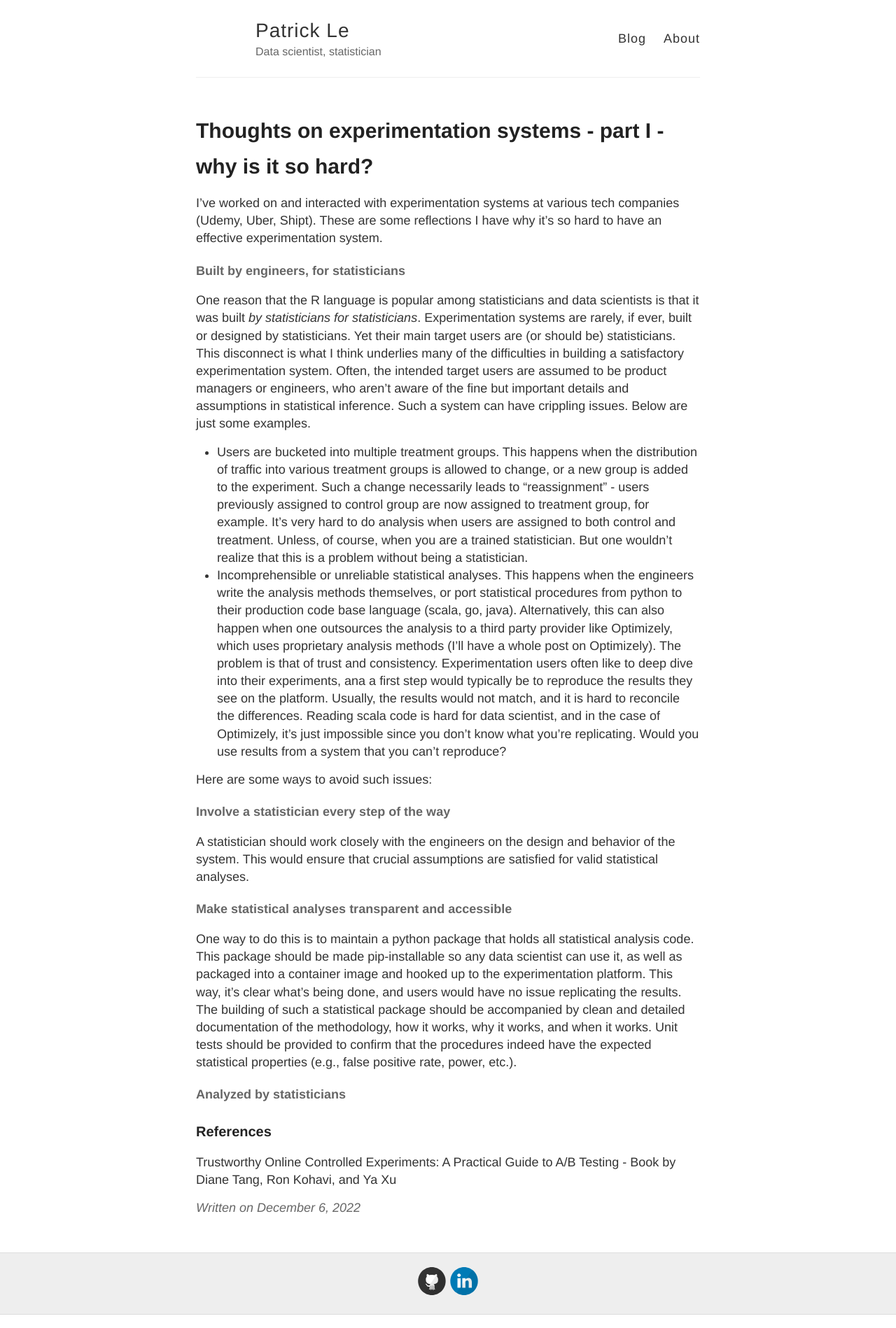
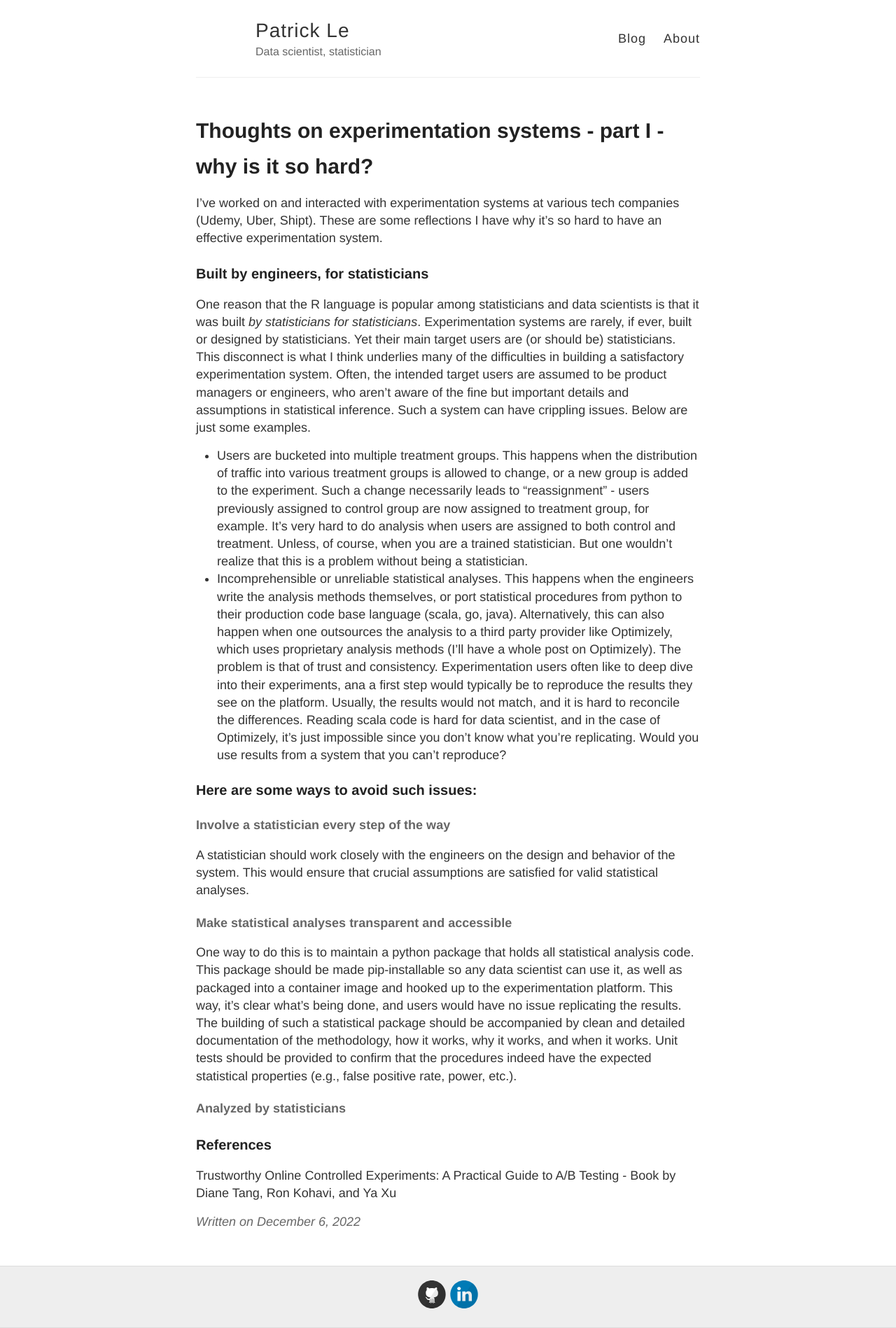
Before and after one commit to lechipatrick/lechipatrick.github.io, a Jekyll site: the page built from _posts/2022-12-06-thoughts-on-experimentation-systems.md, in a window 1280 px wide. Shown: the whole page at 70% size. Built offline with Jekyll 4.4.1, drawn with Linux system fonts in a browser that asks for light colours.

```diff
--- a/_posts/2022-12-06-thoughts-on-experimentation-systems.md
+++ b/_posts/2022-12-06-thoughts-on-experimentation-systems.md
@@ -4,7 +4,7 @@ title: Thoughts on experimentation systems - part I - why is it so hard?
 ---
 I've worked on and interacted with experimentation systems at various tech companies (Udemy, Uber, Shipt). These are some reflections I have why it's so hard to have an effective experimentation system.
 
-#### Built by engineers, for statisticians
+### Built by engineers, for statisticians
 
 One reason that the R language is popular among statisticians and data scientists is that it was built *by statisticians for statisticians*. Experimentation systems are rarely, if ever, built or designed by statisticians. Yet their main target users are (or should be) statisticians. This disconnect is what I think underlies many of the difficulties in building a satisfactory experimentation system. Often, the intended target users are assumed to be product managers or engineers, who aren't aware of the fine but important details and assumptions in statistical inference. Such a system can have crippling issues. Below are just some examples.
 
@@ -13,7 +13,7 @@ One reason that the R language is popular among statisticians and data scientist
 
 
 
-Here are some ways to avoid such issues:
+### Here are some ways to avoid such issues:
 
 #### Involve a statistician every step of the way
 A statistician should work closely with the engineers on the design and behavior of the system. This would ensure that crucial assumptions are satisfied for valid statistical analyses.
```
